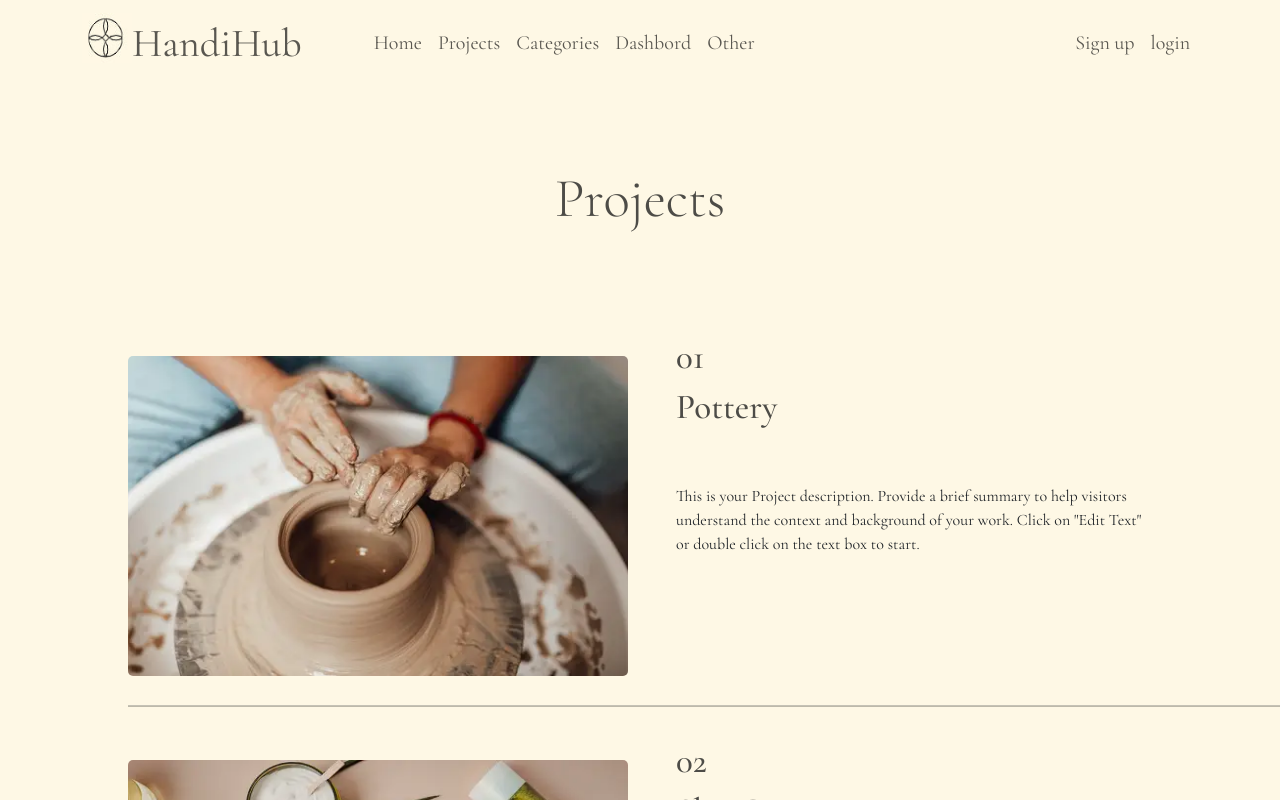
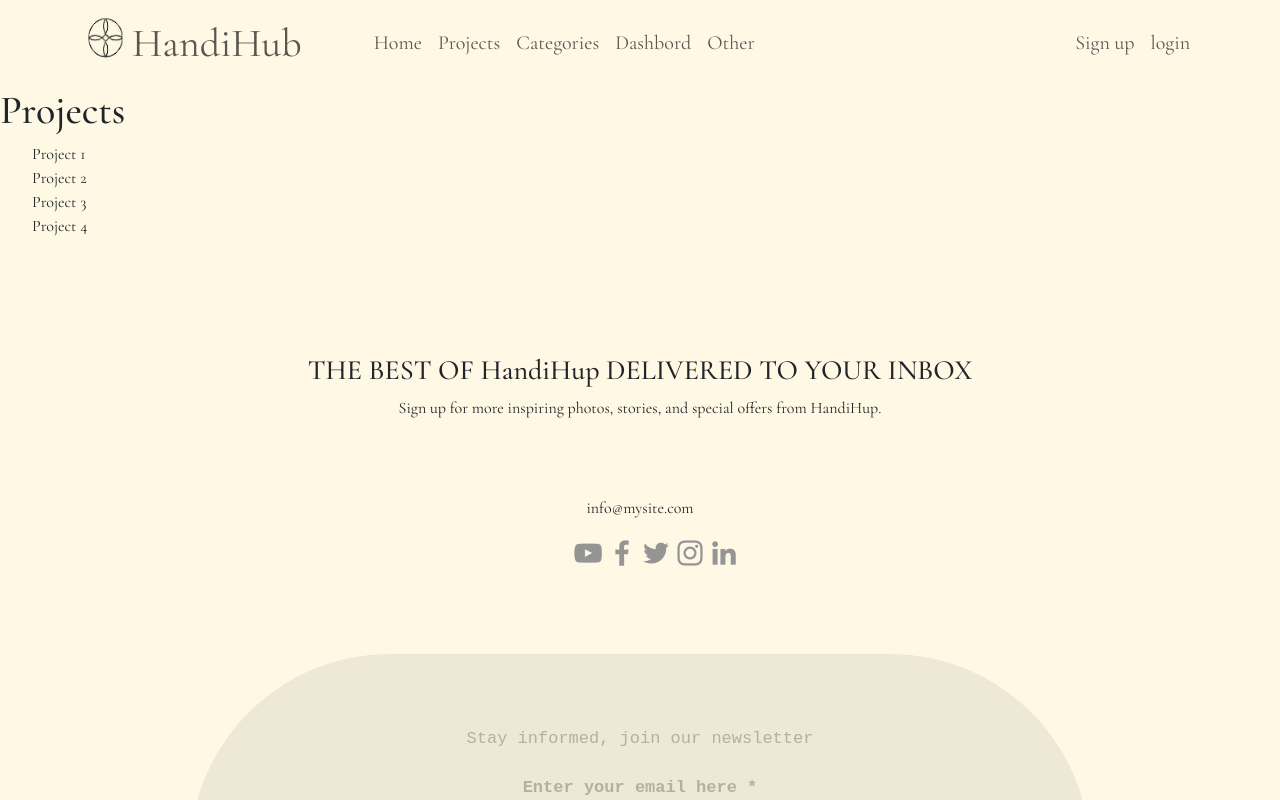
Before and after one commit to marwababelly/handihup, a React (Create React App) app: page /Projects in a window 1280 px wide. Shown: the top 800 px of the page. Built offline with nearby package versions, Linux system fonts and the light colour scheme.

Commit message:
Use useParam hook to test concept

```diff
--- a/src/App.js
+++ b/src/App.js
@@ -5,13 +5,15 @@ import { Route, Routes } from "react-router";
 import Main from "./Pages/Main/Main";
 import LogInPage from "./Pages/LogInPage/LogInPage";
 import SignUpPage from "./Pages/SIgnUpPage/SignUpPage";
-import ProjectsPage from "./Pages/Projects/ProjectsPage";
+// import ProjectsPage from "./Pages/Projects/ProjectsPage";
 import CategoriesPage from "./Pages/CategoriesPage/CategoriesPage";
 import DashbordPage from "./Pages/DashbordPage/DashbordPage";
 import OtherPage from "./Pages/OtherPage";
 import AddProject from "./component/AddProject/AddProject";
 import Footer from "./component/Footer/Footer";
-import ProjectDetails from "./Pages/Projects/ProjectDetails";
+// import ProjectDetails from "./Pages/Projects/ProjectDetails";
+import TestDetails from "./component/Test/TestDetails";
+import Test from "./component/Test/Test";
 
 function App() {
   return (
@@ -22,15 +24,16 @@ function App() {
           <Route path="/" element={<Main />} />
           <Route path="/LogIn" element={<LogInPage />} />
           <Route path="/SignUp" element={<SignUpPage />} />
-          <Route path="/Projects" element={<ProjectsPage />} />
+          <Route path="/projects" element={<Test />} />
           <Route path="/Categories" element={<CategoriesPage />} />
           <Route path="/Dashbord" element={<DashbordPage />} />
           <Route path="/Other" element={<OtherPage />} />
           <Route path="/add-project" element={<AddProject />} />
-          <Route path="/pottery" element={<ProjectDetails />} />
+          {/* <Route path="/pottery" element={<ProjectDetails />} />
           <Route path="/skinCare" element={<ProjectDetails />} />
           <Route path="/fontArt" element={<ProjectDetails />} />
-          <Route path="/chocolate" element={<ProjectDetails />} />
+          <Route path="/chocolate" element={<ProjectDetails />} /> */}
+          <Route path="/project/:id" element={<TestDetails />} />
         </Routes>
         <Footer />
       </div>
@@ -39,3 +42,6 @@ function App() {
 }
 
 export default App;
+{
+  /* <Route path="/Projects" element={<ProjectsPage />} /> */
+}
--- a/src/Pages/CategoriesPage/CategoriesPage.js
+++ b/src/Pages/CategoriesPage/CategoriesPage.js
@@ -40,9 +40,11 @@ const CategoriesPage = () => {
       imageUrl: accessories,
     },
   ];
+
   const uniqueItems = [
     ...new Set(items.map((item) => JSON.stringify(item))),
   ].map((item) => JSON.parse(item));
+
   const [filteredItems, setFilteredItems] = useState([]);
   const [searchTerm, setSearchTerm] = useState("");
   const [showMore, setShowMore] = useState(false);
@@ -51,9 +53,9 @@ const CategoriesPage = () => {
     setShowMore(!showMore);
   };
 
-  function handleSearchChange(event) {
+  const handleSearchChange = (event) => {
     setSearchTerm(event.target.value);
-  }
+  };
 
   const handleSearchSubmit = (event) => {
     event.preventDefault();
@@ -67,21 +69,36 @@ const CategoriesPage = () => {
 
   return (
     <div>
-    <div style={{ backgroundImage: `url(${backgroundImage})` }} className={style.container}>
+      <div
+        style={{ backgroundImage: `url(${backgroundImage})` }}
+        className={style.container}
+      >
         <div className={style.content}>
           <h2>Categories</h2>
           <form onSubmit={handleSearchSubmit}>
-        <input type="text" placeholder="Search..." className={style.input}
-         onChange={handleSearchChange} />
-        <button type='submit' className={style.button}>Search</button>
+            <input
+              type="text"
+              placeholder="Search..."
+              className={style.input}
+              onChange={handleSearchChange}
+            />
+            <button type="submit" className={style.button}>
+              Search
+            </button>
           </form>
         </div>
       </div>
       {filteredItems.length > 0 && (
         <div role="tabpanel">
           <div className={style.listGroup} role="tablist">
-            {filteredItems.map(item => (
-              <a key={item.id} className={style.listGroupItem} data-bs-toggle="list" href={`#${item.id}`} role="tab">
+            {filteredItems.map((item) => (
+              <a
+                key={item.id}
+                className={style.listGroupItem}
+                data-bs-toggle="list"
+                href={`#${item.id}`}
+                role="tab"
+              >
                 <h1>{item.title}</h1>
                 <h3>{item.description}</h3>
               </a>
@@ -90,50 +107,68 @@ const CategoriesPage = () => {
         </div>
       )}
       <div>
-      {showMore? (
-      uniqueItems.map((item, index) => (
+        {showMore
+          ? uniqueItems.map((item, index) => (
               <div className={style.categoryItem} key={item.id || index}>
                 <div className={style.categoryImage}>
-        <img src={item.imageUrl} alt={item.title} className={style.img1} />
-        {index < uniqueItems.length - 1 && <img src={uniqueItems[index + 1].imageUrl}
+                  <img
+                    src={item.imageUrl}
+                    alt={item.title}
+                    className={style.img1}
+                  />
+                  {index < uniqueItems.length - 1 && (
+                    <img
+                      src={uniqueItems[index + 1].imageUrl}
                       alt={uniqueItems[index + 1].title}
-         className={style.img1} />}
+                      className={style.img1}
+                    />
+                  )}
                 </div>
                 <div className={style.categoryText}>
                   <div className={style.categoryText1}>
                     <h2>{item.title} </h2>
                     <h5>{item.description}</h5>
                   </div>
-        {index < uniqueItems.length - 1 && <div className={style.categoryText1}>
+                  {index < uniqueItems.length - 1 && (
+                    <div className={style.categoryText1}>
                       <h2>{uniqueItems[index + 1].title}</h2>
                       <h5>{uniqueItems[index + 1].description}</h5>
-        </div>}
+                    </div>
+                  )}
                 </div>
               </div>
             ))
-) : (
-  uniqueItems.slice(0, 2).map((item, index) => (
+          : uniqueItems.slice(0, 2).map((item, index) => (
               <div className={style.categoryItem} key={item.id || index}>
                 <div className={style.categoryImage}>
-        <img src={item.imageUrl} alt={item.title} className={style.img1} />
-        {index < uniqueItems.slice(0, 2).length - 1 && <img src={uniqueItems.slice(0, 2)[index + 1].imageUrl}
+                  <img
+                    src={item.imageUrl}
+                    alt={item.title}
+                    className={style.img1}
+                  />
+                  {index < uniqueItems.slice(0, 2).length - 1 && (
+                    <img
+                      src={uniqueItems.slice(0, 2)[index + 1].imageUrl}
                       alt={uniqueItems.slice(0, 2)[index + 1].title}
-         className={style.img1} />}
+                      className={style.img1}
+                    />
+                  )}
                 </div>
                 <div className={style.categoryText}>
                   <div className={style.categoryText1}>
                     <h2>{item.title}</h2>
                     <h5>{item.description}</h5>
                   </div>
-        {index < uniqueItems.slice(0, 2).length - 1 && <div className={style.categoryText1}>
+                  {index < uniqueItems.slice(0, 2).length - 1 && (
+                    <div className={style.categoryText1}>
                       <h2>{uniqueItems.slice(0, 2)[index + 1].title} </h2>
                       <h5>{uniqueItems.slice(0, 2)[index + 1].description}</h5>
-        </div>}
+                    </div>
+                  )}
                 </div>
               </div>
-  ))
-)}
-        <Button className={style.btn} onClick={toggleShowMore} >
+            ))}
+        <Button className={style.btn} onClick={toggleShowMore}>
           {showMore ? "View Less" : "View More"}
         </Button>
       </div>
--- a/src/Pages/Projects/ProjectDetails.js
+++ b/src/Pages/Projects/ProjectDetails.js
@@ -4,7 +4,7 @@ import chocolate from "../../assets/chocolate2.jpg";
 import fontArt from "../../assets/fontArt4.jpg";
 import skinCare from "../../assets/skinCare.jpg";
 import pottery from "../../assets/pottery3.jpg";
-import rings from '../../assets/Rings.jpg'
+import rings from "../../assets/Rings.jpg";
 const ProjectDetails = () => {
   const projectsDetails = [
     {
@@ -73,7 +73,7 @@ const ProjectDetails = () => {
     <div className={style.content}>
       {projectsDetails.map((projectDetails) => (
         <div className={style.container}>
-          <img src={projectDetails.dProjectImg} />
+          <img src={projectDetails.dProjectImg} alt="alt" />
           <h2>{projectDetails.dProjectName}</h2>
           <p>{projectDetails.dProjectDescription}</p>
           <ul>
--- a/src/Pages/Projects/ProjectsPage.js
+++ b/src/Pages/Projects/ProjectsPage.js
@@ -4,7 +4,7 @@ import chocolate from "../../assets/chocolate2.jpg";
 import fontArt from "../../assets/fontArt4.jpg";
 import skinCare from "../../assets/skinCare.jpg";
 import pottery from "../../assets/pottery3.jpg";
-import rings from '../../assets/beadRings.jpg'
+import rings from "../../assets/beadRings.jpg";
 import { NavLink } from "react-bootstrap";
 
 const ProjectsPage = () => {
@@ -56,7 +56,7 @@ const ProjectsPage = () => {
       <h2 className={style.title}>Projects</h2>
       <div className={style.projects}>
         {projects.map((project) => (
-          <NavLink href={`${project.link}`}>
+          <NavLink href={`/project/${project.link}`}>
             <div className={style.project}>
               <img
                 className={style.img}
--- a/src/component/Test/Test.js
+++ b/src/component/Test/Test.js
@@ -1,26 +1,25 @@
-// import React from "react";
-// import { Container, Form, FormGroup } from "react-bootstrap";
-// import AddProjectImage from "../assets/AddProjectImage.jpg";
-// import style from "./Test.module.css";
+import React from "react";
+import { NavLink } from "react-bootstrap";
 
-// const Test = () => {
-//   return (
-//     <Container className={style.container}>
-//       <div className={style.divForm}>
-//         <form className={style.form}>
-//           <label>Name</label>
-//           <input type="text" />
-//         </form>
-//       </div>
-//       <div className={style.divImage}>
-//         <img
-//           src={AddProjectImage}
-//           alt="Add Project alt"
-//           className={style.image}
-//         />
-//       </div>
-//     </Container>
-//   );
-// };
+const Test = () => {
+  const projectDetails = [
+    { id: 1, title: "Project 1", description: "Description of Project 1" },
+    { id: 2, title: "Project 2", description: "Description of Project 2" },
+    { id: 3, title: "Project 3", description: "Description of Project 3" },
+    { id: 4, title: "Project 4", description: "Description of Project 4" },
+  ];
+  return (
+    <div>
+      <h1>Projects</h1>
+      <ul>
+        {projectDetails.map((project) => (
+          <li key={project.id}>
+            <NavLink href={`/Project/${project.id}`}>{project.title}</NavLink>
+          </li>
+        ))}
+      </ul>
+    </div>
+  );
+};
 
-// export default Test;
+export default Test;
--- /dev/null
+++ b/src/component/Test/TestDetails.js
@@ -0,0 +1,25 @@
+import React from "react";
+import { useParams } from "react-router-dom";
+
+const projectDetails = [
+  { id: 1, title: "Project 1", description: "Description of Project 1" },
+  { id: 2, title: "Project 2", description: "Description of Project 2" },
+  { id: 3, title: "Project 3", description: "Description of Project 3" },
+  { id: 4, title: "Project 4", description: "Description of Project 4" },
+];
+
+const TestDetails = () => {
+  const { id } = useParams();
+  const project = projectDetails.find((p) => p.id === parseInt(id));
+
+  if (!project) return <div>Project not found</div>;
+
+  return (
+    <div>
+      <h1>{project.title}</h1>
+      <p>{project.description}</p>
+    </div>
+  );
+};
+
+export default TestDetails;
```
Also changed, not shown: src/Pages/Projects/Projects.module.css (+0 -11 lines), src/component/Test/Test.module.css (deleted, +0 -29 lines), src/component/Test/projectContext.js (added, +5 -0 lines). Lines whose indentation alone changed are shown as unchanged.
